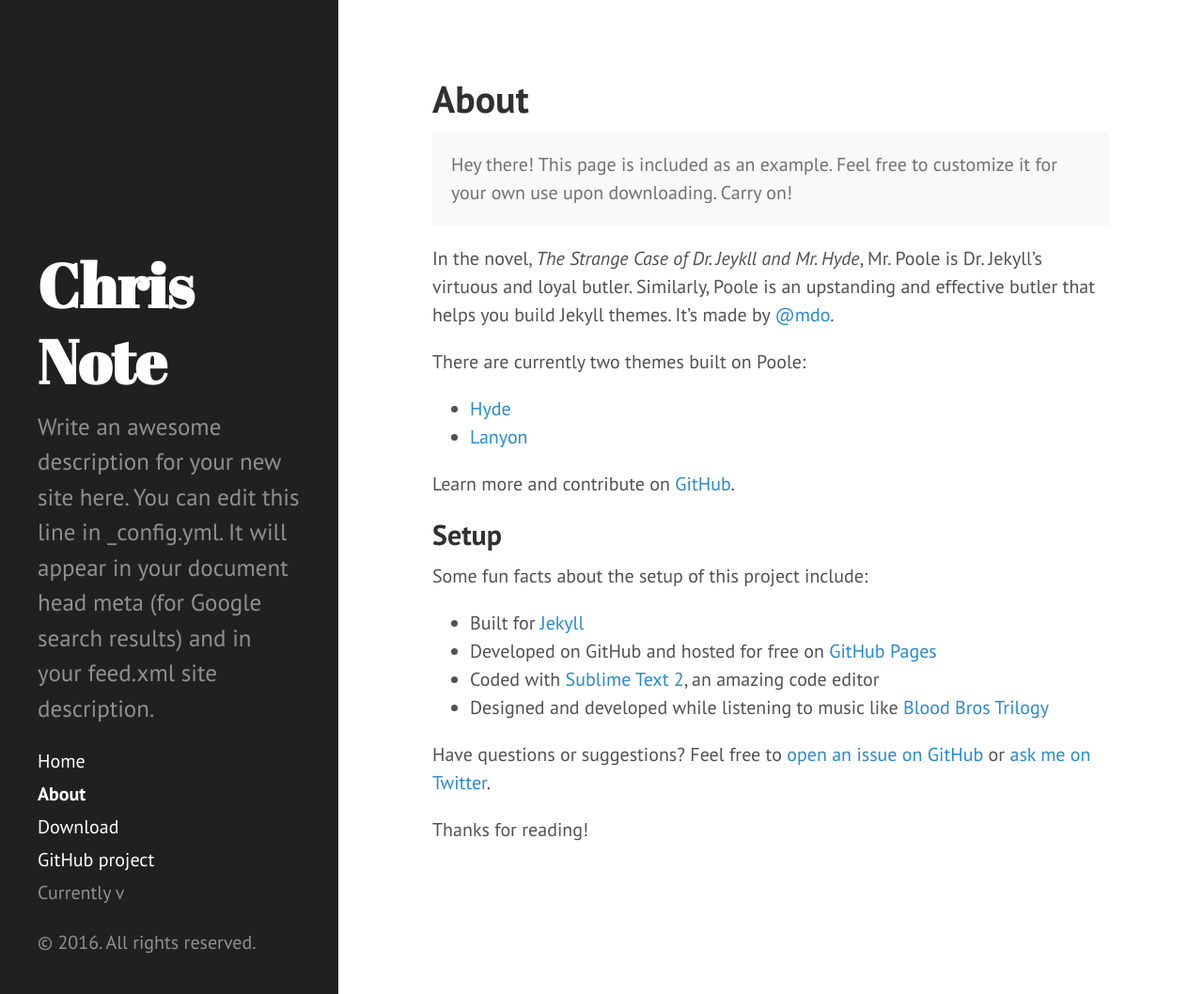
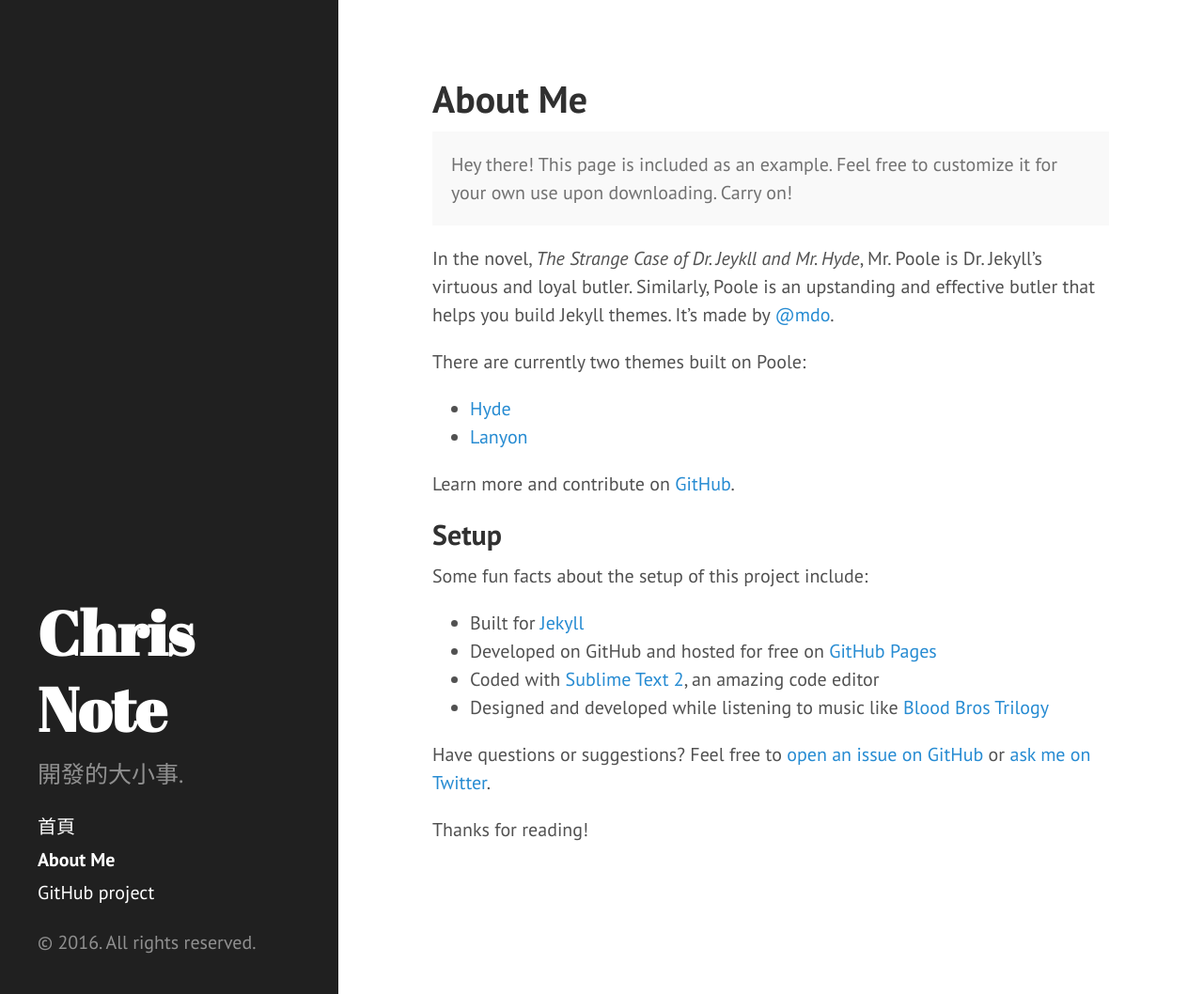
Before and after one commit to chrislutw/chrislutw.github.io, a Jekyll site: the page built from about.md, in a window 1280 px wide and 1058 px high. Shown: the whole window at 94% size. Built offline with Jekyll 4.4.1, drawn with Linux system fonts in a browser that asks for light colours.

Commit message:
sidebar issue fix

```diff
--- a/_config.yml
+++ b/_config.yml
@@ -9,13 +9,20 @@
 title: Chris Note
 email: kshke0723@gmail.com
 description: > # this means to ignore newlines until "baseurl:"
-  Write an awesome description for your new site here. You can edit this
-  line in _config.yml. It will appear in your document head meta (for
-  Google search results) and in your feed.xml site description.
-baseurl: "" # the subpath of your site, e.g. /blog
+  開發的大小事.
+baseurl: / # the subpath of your site, e.g. /blog
 url: "http://chrislutw.github.io" # the base hostname & protocol for your site
-twitter_username: jekyllrb
-github_username:  chrislutw
+
+# Dependencies
+markdown:         redcarpet
+highlighter:      pygments
+
+# Permalinks
+permalink:        pretty
 
 # Build settings
 markdown: kramdown
+
+author:
+  name:           'Chris Lu'
+  url:            https://chrislutw.github.io
--- a/_includes/sidebar.html
+++ b/_includes/sidebar.html
@@ -10,7 +10,7 @@
     </div>
 
     <nav class="sidebar-nav">
-      <a class="sidebar-nav-item{% if page.url == site.baseurl %} active{% endif %}" href="{{ site.baseurl }}">Home</a>
+      <a class="sidebar-nav-item{% if page.url == site.baseurl %} active{% endif %}" href="{{ site.baseurl }}">首頁</a>
 
       {% comment %}
         The code below dynamically generates a sidebar nav of pages with
@@ -26,9 +26,7 @@
         {% endif %}
       {% endfor %}
 
-      <a class="sidebar-nav-item" href="{{ site.github.repo }}/archive/v{{ site.version }}.zip">Download</a>
       <a class="sidebar-nav-item" href="{{ site.github.repo }}">GitHub project</a>
-      <span class="sidebar-nav-item">Currently v{{ site.version }}</span>
     </nav>
 
     <p>&copy; {{ site.time | date: '%Y' }}. All rights reserved.</p>
--- a/_layouts/default.html
+++ b/_layouts/default.html
@@ -1,5 +1,5 @@
 <!DOCTYPE html>
-<html lang="en-us">
+<html lang="zh-tw">
 
   {% include head.html %}
 
--- a/about.md
+++ b/about.md
@@ -1,6 +1,6 @@
 ---
 layout: page
-title: About
+title: About Me
 ---
 
 <p class="message">
```
